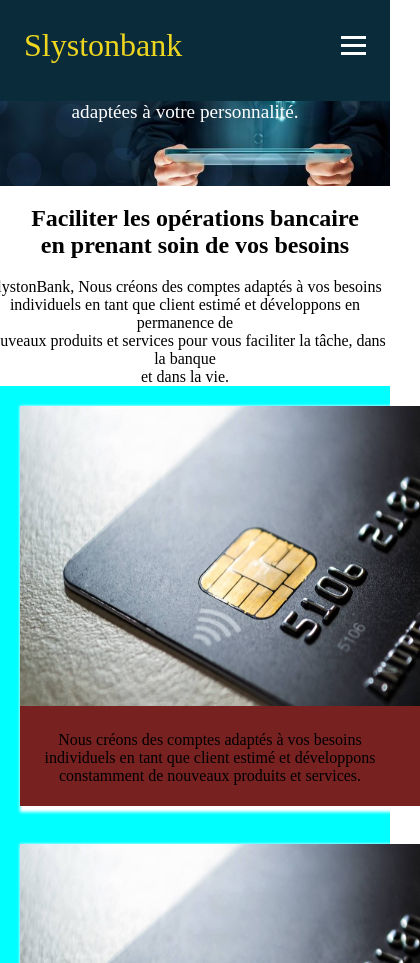
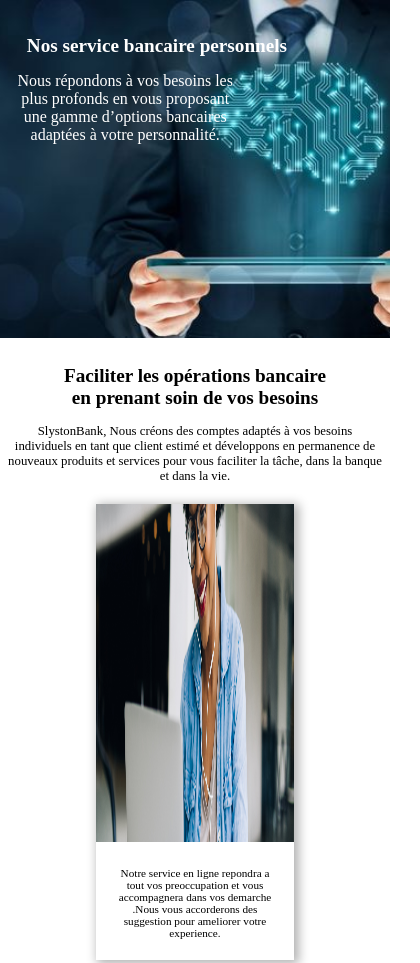
Before and after one commit to Diomtiehoule/Slyston, a plain HTML site: page HTML/service.html in a window 390 px wide. Shown: the top 963 px of the page, 420 px wide, since content can reach past the window. Drawn offline with Linux system fonts and the light colour scheme; files whose address does not match are found by name.

Commit message:
ajout de la page service achevé

```diff
--- a/CSS/service.css
+++ b/CSS/service.css
@@ -1,65 +1,206 @@
-/* body{
-  background: rgb(236, 227, 227);
-} */
+*{
+  margin: 0;
+  padding: 0;
+  box-sizing: border-box;
+}
+
+/* HEADER  */
+
+
+/* header serv */
 .head-serv {
   width: 100%;
-  height: 22vh;
+  height: 50vh;
   object-fit: cover;
-  background-color: aqua;
   background-image: url("../Ressources/IMAGES/noire.jpeg");
   background-repeat: no-repeat;
   background-size: cover;
   background-position: center center;
+  padding: 5% 0 0 3%;
 }
-.head-serv h4, p{
-  color: #fff;
+.main-body .head-serv h1{
+  font-size: 3rem;
+  color: white;
+  margin-bottom: 2%;
+}
+.main-body .head-serv p{
+  font-size: 1.7rem;
+  width: 50%;
   text-align: center;
-  margin-left: -20px;
-}
-.head-serv h4 {
-  font-size: 1.5rem;
-  margin-bottom: -8px;
-    padding: 19px;
-
-}
-.head-serv p{
-  font-size: 1.2rem;
+  color: white;
 }
 
-.info-serv h4{
+/* info serv */
+.info-serv {
   text-align: center;
-  font-size: 1.5rem;
-  padding: 19px;
+  margin-top: 7%;
+}
+.info-serv h2{
+  font-size: 2rem;
+  width: 50%;
+  justify-content: center;
+  align-items: center;
+  margin: 0 auto;
+  margin-bottom: 4%;
 }
 .info-serv p{
-  color: black;
+  font-size: 1.2rem;
+  margin-bottom: 5%;
 }
+
+/* cartes info */
 .cartes-infos{
-  background-color: aqua;
+  /* background-color: aqua; */
+  width: 85%;
+  margin: 0 auto;
+}
+.cartes-infos img{
+  width: 100%;
+  height: 40vh;
+}
+.carte-s{
   display: flex;
-  padding: 20px;
-
+  flex-wrap: wrap;
 }
 
 .carte-s{
  display: flex;
- gap: 10px;
+ gap: 15px;
  flex-wrap: wrap;
 }
 .cart-e{
-  width: 400px;
-  height: 400px;
+  width: 30%;
   margin: 0 auto;
-  background-color:rgb(120, 33, 33);
-  box-shadow: 3px 3px 3px 3px #fff;
+  background-color:#fff;
+  box-shadow: 3px 2px 10px 2px rgba(0, 0, 0, 0.3);
 
-}
-.cart-e img{
-  width: 100%;
-  height: 300px;
 }
 .cart-e p{
   color: black;
   padding: 21px;
   text-align: center;
 }
+
+/* responsive de la page */
+
+@media screen and (max-width : 750px) {
+  .main-body .head-serv h1{
+    font-size: 1.9rem;
+  }
+  .main-body .head-serv p{
+    font-size: 1.4rem;
+    width: 60%;
+  }
+  .info-serv h2{
+    width: 70%;
+    font-size: 1.7rem;
+  }
+  .info-serv p {
+    font-size: 1.2rem;
+  }
+  .cart-e p{
+    font-size: .8rem;
+  }
+}
+@media screen and (max-width : 550px) {
+  .main-body .head-serv h1{
+    font-size: 1.5rem;
+    margin: 4%;
+  }
+  .main-body .head-serv p{
+    font-size: 1.2rem;
+    width: 60%;
+  }
+  .info-serv h2{
+    width: 70%;
+    font-size: 1.2rem;
+  }
+  .info-serv p {
+    font-size: .9rem;
+  }
+  .cart-e{
+    width: 40%;
+  }
+  .cart-e p{
+    font-size: .8rem;
+  }
+}
+@media screen and (max-width : 450px) {
+  .main-body .head-serv{
+    height: 40vh;
+  }
+  .main-body .head-serv h1{
+    font-size: 1.2rem;
+    margin: 4%;
+  }
+  .main-body .head-serv p{
+    font-size: 1rem;
+    width: 60%;
+  }
+  .info-serv h2{
+    width: 70%;
+    font-size: 1.2rem;
+  }
+  .info-serv p {
+    font-size: .8rem;
+  }
+  .cart-e{
+    width: 47%;
+  }
+  .cart-e p{
+    font-size: .7rem;
+  }
+}
+@media screen and (max-width : 400px) {
+  .main-body .head-serv{
+    height: 40vh;
+  }
+  .main-body .head-serv h1{
+    font-size: 1.2rem;
+    margin: 4%;
+  }
+  .main-body .head-serv p{
+    font-size: 1rem;
+    width: 60%;
+  }
+  .info-serv h2{
+    width: 70%;
+    font-size: 1.2rem;
+  }
+  .info-serv p {
+    font-size: .8rem;
+  }
+  .cart-e{
+    width: 60%;
+  }
+  .cart-e p{
+    font-size: .7rem;
+  }
+}
+@media screen and (max-width : 320px) {
+  .main-body .head-serv{
+    height: 30vh;
+  }
+  .main-body .head-serv h1{
+    font-size: 1rem;
+    margin: 4%;
+  }
+  .main-body .head-serv p{
+    font-size: .7rem;
+    width: 60%;
+  }
+  .info-serv h2{
+    width: 80%;
+    font-size: 1rem;
+  }
+  .info-serv p {
+    font-size: .6rem;
+    margin-bottom: 5%;
+  }
+  .cart-e{
+    width: 70%;
+  }
+  .cart-e p{
+    font-size: .8rem;
+  }
+}
--- a/HTML/service.html
+++ b/HTML/service.html
@@ -15,7 +15,7 @@
   </head>
   <body>
     <!-- begin header -->
-    <header>
+    <!-- <header>
       <nav class="navbar">
         <a href="#" class="nav-Logo">Slystonbank</a>
         <ul class="nav-menu">
@@ -41,20 +41,17 @@
           <span class="bar"></span>
         </div>
       </nav>
-    </header>
+    </header> -->
     <!-- header and-->
+
     <!-- main-->
     <div class="main-body">
       <div class="head-serv">
-        <h4>Nos services bancaires personnels</h4>
-        <p>
-          Nous répondons à vos besoins les plus profonds <br />en vous proposant
-          une gamme d’options bancaires <br />
-          adaptées à votre personnalité.
-        </p>
+        <h1>Nos service bancaire personnels</h1>
+        <p>Nous répondons à vos besoins les plus profonds en vous proposant une gamme d’options bancaires adaptées à votre personnalité.</p>
       </div>
       <div class="info-serv">
-        <h4>Faciliter les opérations bancaire en prenant soin de vos besoins</h4>
+        <h2>Faciliter les opérations bancaire en prenant soin de vos besoins</h2>
          <p>
           SlystonBank,  Nous créons des comptes adaptés à vos besoins <br>
           individuels en tant que client estimé et développons en permanence de <br>
@@ -64,28 +61,12 @@
       </div>
       <div class="cartes-infos">
         <div class="carte-s">
+
           <div class="cart-e">
-            <img src="/Ressources/IMAGES/carte bank.jpeg" alt="">
-            <p>Nous créons des comptes adaptés à vos besoins
-              individuels en tant que client estimé
-              et développons constamment de nouveaux produits
-              et services.</p>
-          </div><br>
-          <div class="cart-e">
-            <img src="/Ressources/IMAGES/carte bank.jpeg" alt="">
-            <p>Nous créons des comptes adaptés à vos besoins
-              individuels en tant que client estimé
-              et développons constamment de nouveaux produits
-              et services.</p>
-          </div><br>
-          <div class="cart-e">
-            <h4>Prêts et paiements</h4>
-            <img src="/Ressources/IMAGES/carte bank.jpeg" alt="">
-            <p>Nous créons des comptes adaptés à vos besoins
-              individuels en tant que client estimé
-              et développons constamment de nouveaux produits
-              et services.</p>
+            <img src="/Ressources/IMAGES/imgCompte.webp" alt="">
+            <p>Notre service en ligne repondra a tout vos preoccupation et vous accompagnera dans vos demarche .Nous vous accorderons des suggestion pour ameliorer votre experience.</p>
           </div>
+
           <div class="cart-e">
             <img src="/Ressources/IMAGES/carte bank.jpeg" alt="">
             <p>Nous créons des comptes adaptés à vos besoins
@@ -93,19 +74,24 @@
               et développons constamment de nouveaux produits
               et services.</p>
           </div>
+
           <div class="cart-e">
-            <img src="/Ressources/IMAGES/carte bank.jpeg" alt="">
-            <p>Nous créons des comptes adaptés à vos besoins
-              individuels en tant que client estimé
-              et développons constamment de nouveaux produits
-              et services.</p>
+            <!-- <h3>Prêts et paiements</h3> -->
+            <img src="/Ressources/IMAGES/prêt et paie.jpeg  " alt="">
+            <p>Une inscription facile , rapide et tres securisé. Recevez vos identifaint bancaire une fois votre inscription effectué et devenez propriétaire de l'un de nos compte.</p>
+          </div>
+
+          <div class="cart-e">
+            <img src="/Ressources/IMAGES/imgA5.jpeg" alt="">
+            <p>Au coeur de la technologie , nous utilisons notre differentes technologie pour vous faciliter votre vie bancaire a travers le numerique.</p>
           </div>
           <div class="cart-e">
-            <img src="/Ressources/IMAGES/carte bank.jpeg" alt="">
-            <p>Nous créons des comptes adaptés à vos besoins
-              individuels en tant que client estimé
-              et développons constamment de nouveaux produits
-              et services.</p>
+            <img src="/Ressources/IMAGES/imgPrêt.jpeg" alt="">
+            <p>Les procedures de  retraits sont tres rapides, retirer votre argent liquide partout sur le territoire , aussi bien chre nous que chez nos partenaire les operateur mobile money.</p>
+          </div>
+          <div class="cart-e">
+            <img src="/Ressources/IMAGES/money-card-business-credit-card-50987.webp" alt="">
+            <p>Une carte prépayée qui vous suivra partout ou vous allez ,se deplacer avec  sa banque n'a jamais été aussi facile, éffectuez tout vos transaction et achat via votre carte   .</p>
           </div>
         </div>
       </div>
```
